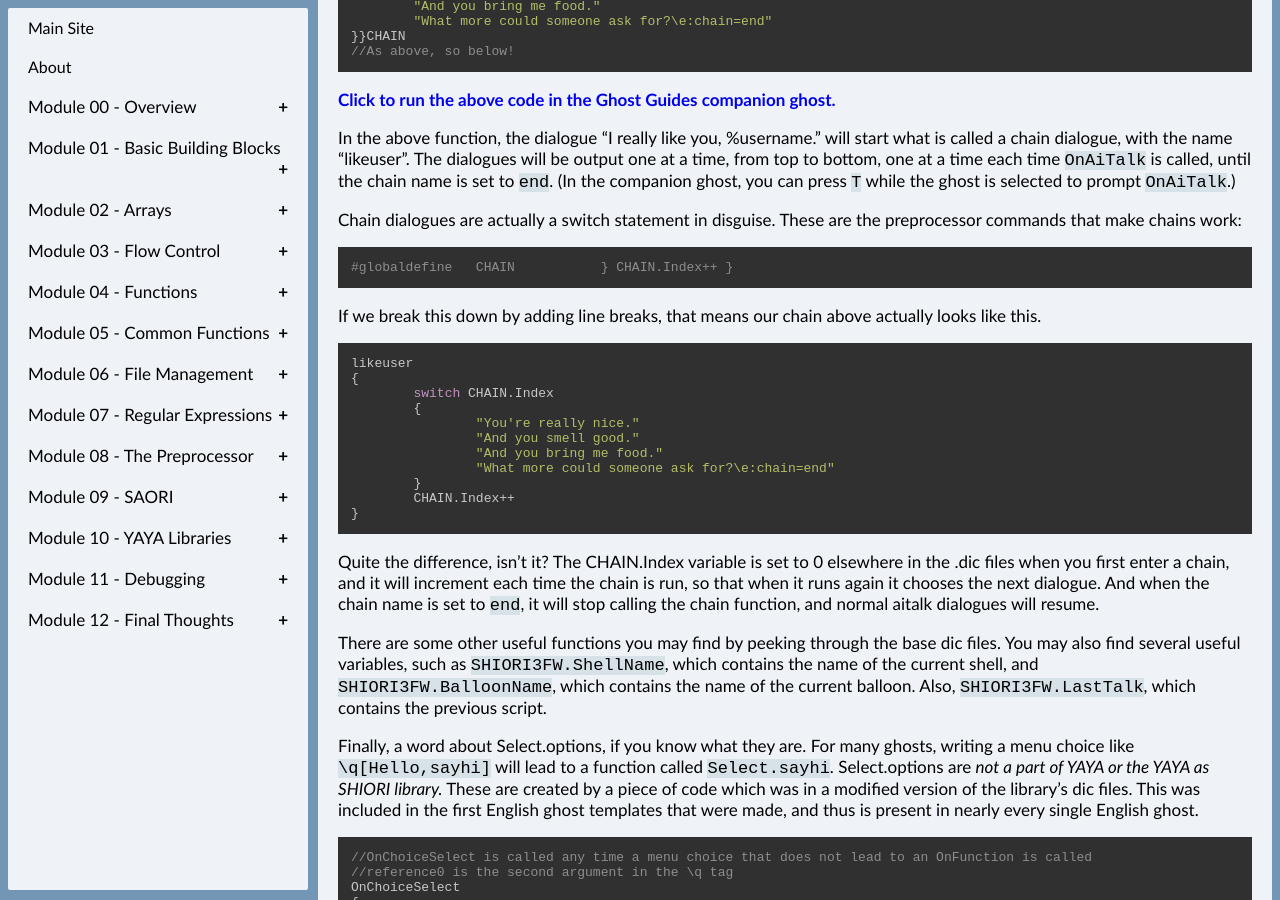
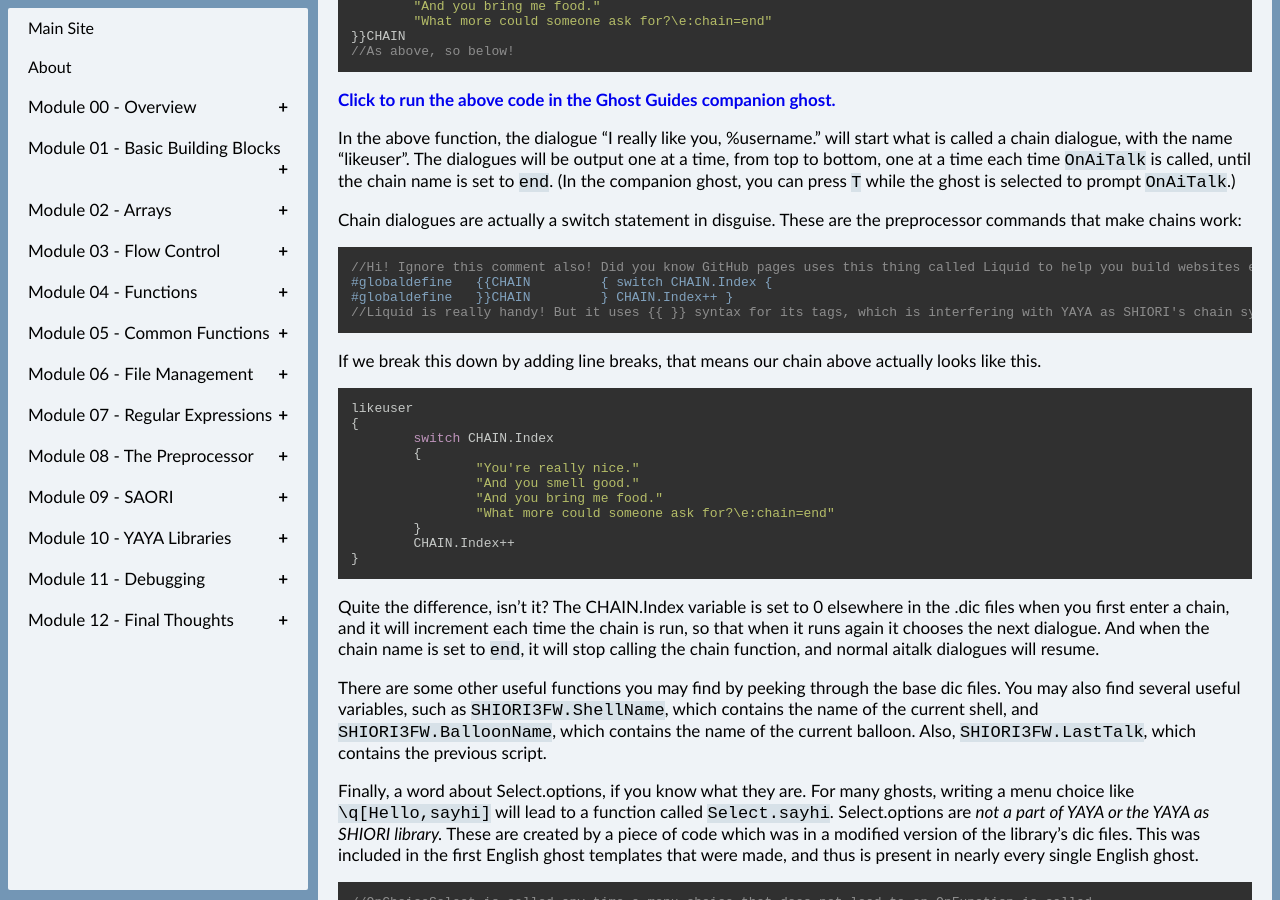
Before and after one commit to Zichqec/YAYA_Fundamentals, a Jekyll site: the page built from module_10_yaya_libraries/00_yaya_as_shiori.md, in a window 1280 px wide and 900 px high, scrolled down 2157 px. Built offline with Jekyll 4.4.1, drawn with Linux system fonts in a browser that asks for light colours; our own code applies the rules of GitHub Pages for plain Markdown files.

Commit message:
Update 00_yaya_as_shiori.md

````diff
--- a/module_10_yaya_libraries/00_yaya_as_shiori.md
+++ b/module_10_yaya_libraries/00_yaya_as_shiori.md
@@ -90,8 +90,10 @@ In the above function, the dialogue "I really like you, %username." will start w
 Chain dialogues are actually a switch statement in disguise. These are the preprocessor commands that make chains work:
 
 ```c
+//Hi! Ignore this comment also! Did you know GitHub pages uses this thing called Liquid to help you build websites easily? {% raw %}
 #globaldefine	{{CHAIN		{ switch CHAIN.Index {
 #globaldefine	}}CHAIN		} CHAIN.Index++ }
+//Liquid is really handy! But it uses {{ }} syntax for its tags, which is interfering with YAYA as SHIORI's chain syntax! These comments are here to make it output the raw text! I'm in hell! {% endraw %}
 ```
 
 If we break this down by adding line breaks, that means our chain above actually looks like this.
````
